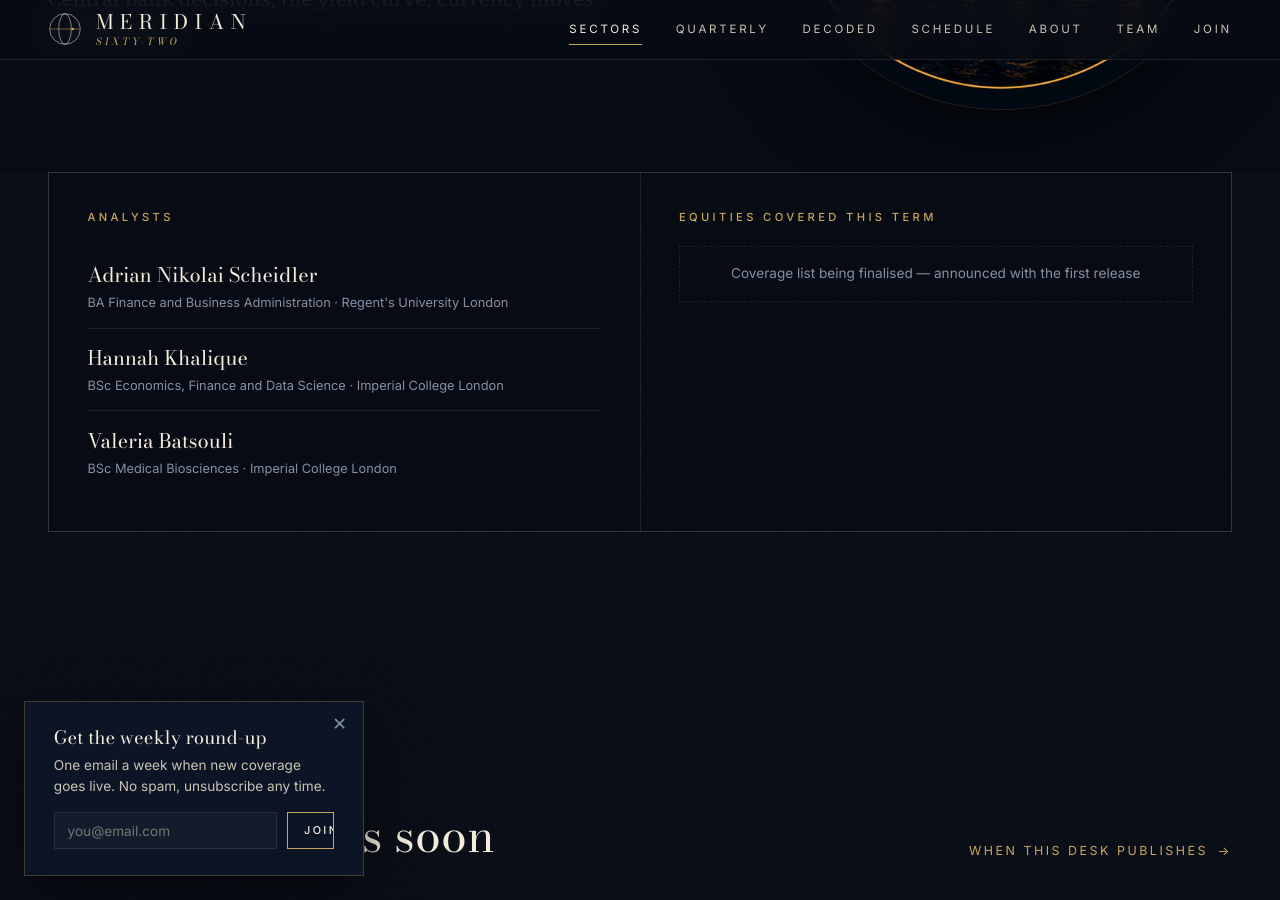
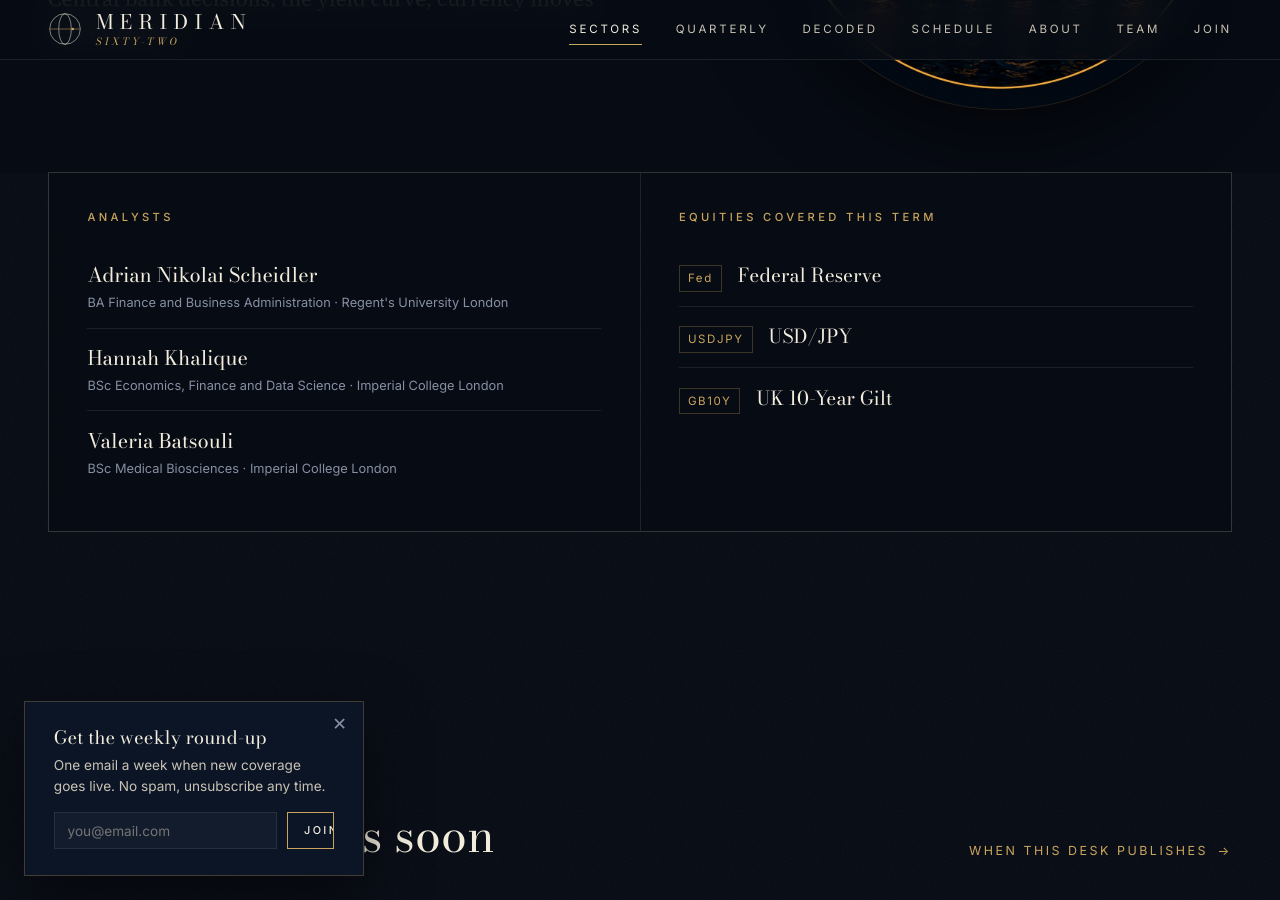
Before and after one commit to meridian62contact-lang/meridian62contact-lang.github.io, a Jekyll site: the page built from _sectors/10-macro-rates-fx.md, in a window 1280 px wide and 900 px high, scrolled down 521 px. Built offline with Jekyll 4.4.1, drawn with Linux system fonts in a browser that asks for light colours.

Commit message:
Update 10-macro-rates-fx.md

```diff
--- a/_sectors/10-macro-rates-fx.md
+++ b/_sectors/10-macro-rates-fx.md
@@ -23,6 +23,15 @@
 # 3–5 companies the desk follows all term. 'watching' is the one-sentence coverage line:
 # the specific thing the desk is watching right now (update it whenever it changes).
 equities:
+  - company: "Federal Reserve"
+    ticker: "Fed"
+    watching: ""
+  - company: "USD/JPY"
+    ticker: "USDJPY"
+    watching: ""
+  - company: "UK 10-Year Gilt"
+    ticker: "GB10Y"
+    watching: ""
   # - company: "Company name"
   #   ticker: "TICKER"
   #   watching: "The one specific thing we are watching right now."
```
